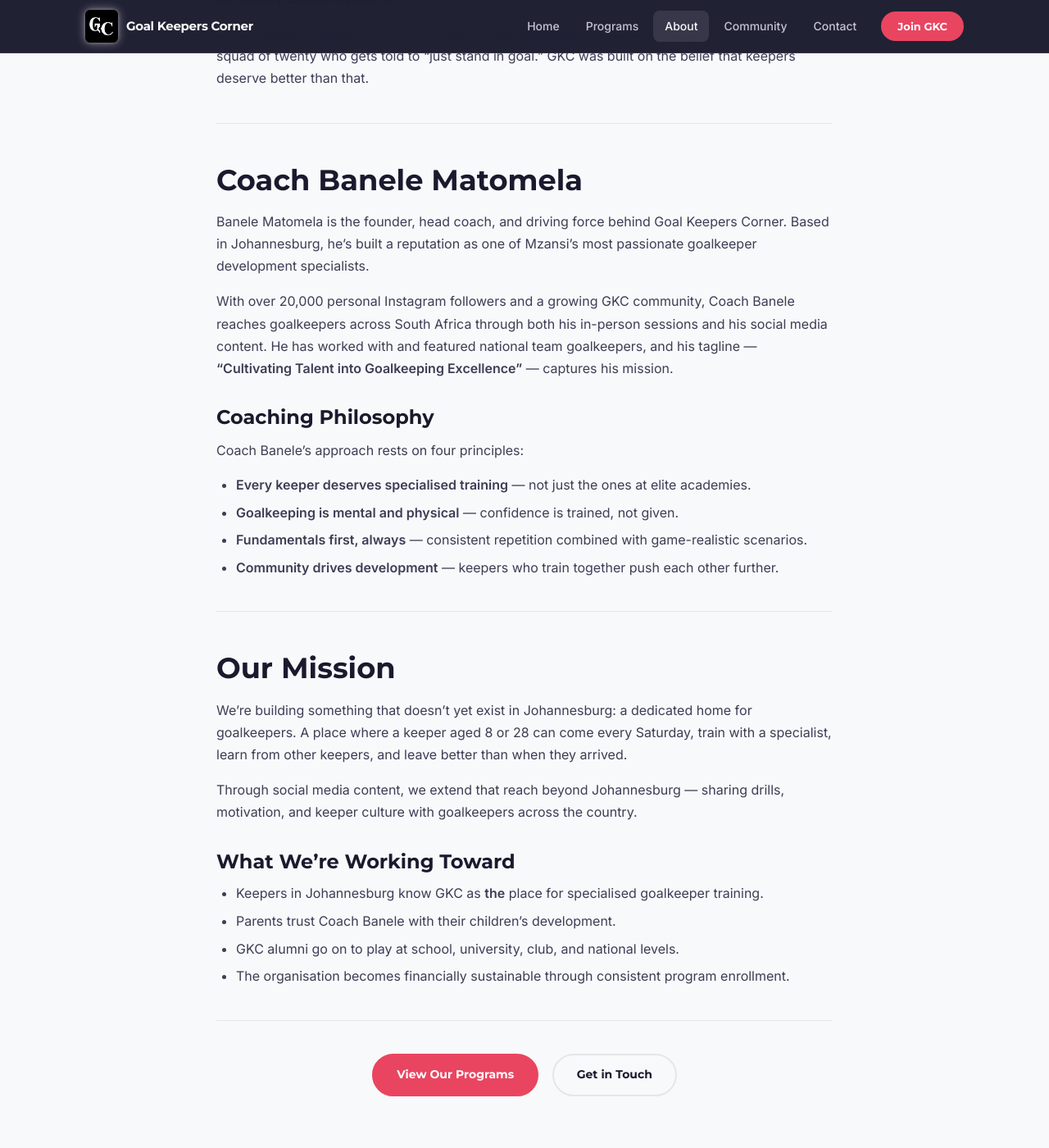
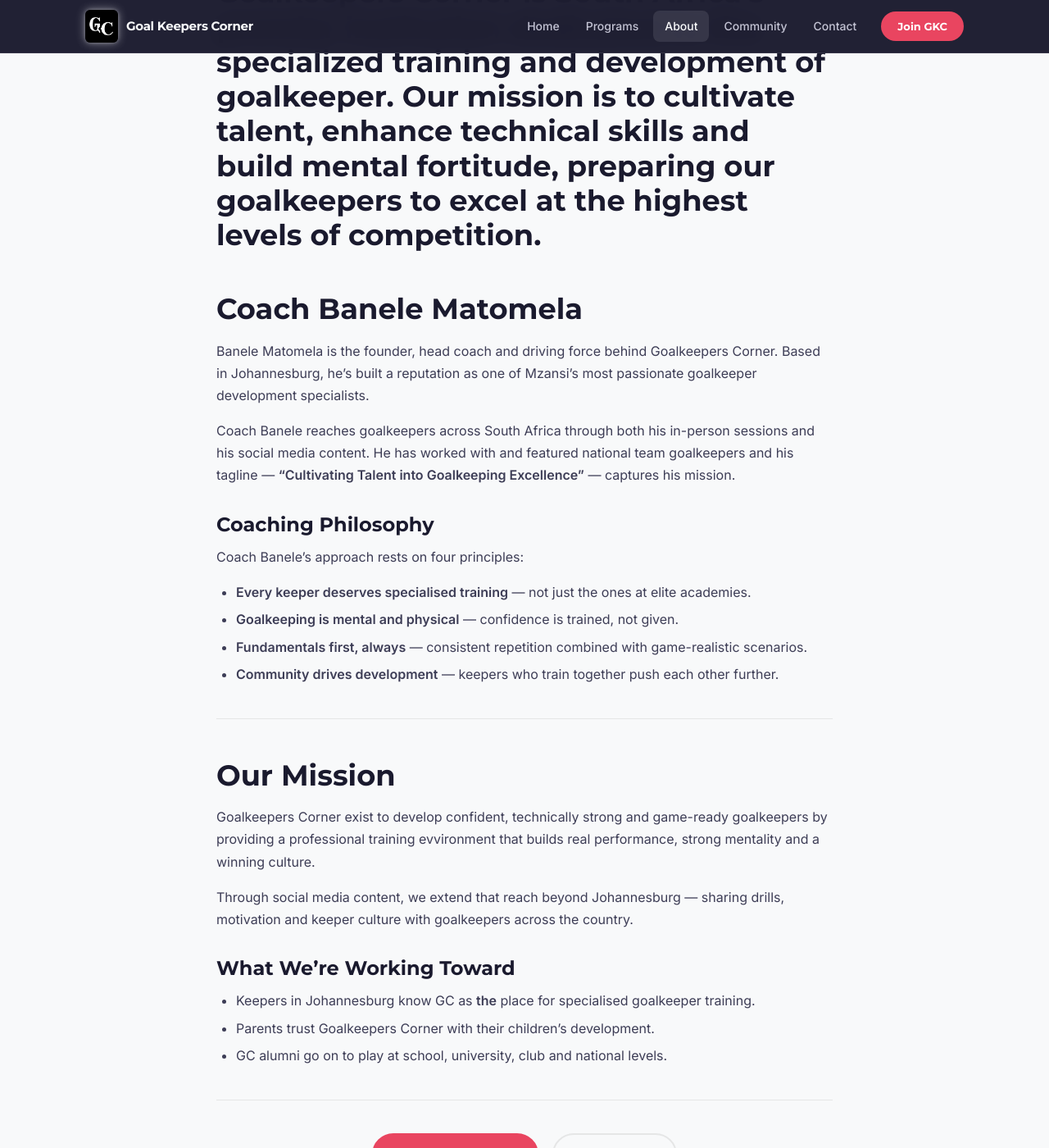
Before and after one commit to matomeladavid27-max/gkc-website, a Jekyll site: the page built from about/index.md, in a window 1280 px wide and 1400 px high, scrolled down 252 px. Shown: the whole window at 82% size. Built offline with Jekyll 4.4.1, drawn with Linux system fonts in a browser that asks for light colours; some of the changed text lies outside the part shown.

Commit message:
Update index.md

```diff
--- a/about/index.md
+++ b/about/index.md
@@ -8,19 +8,17 @@ last_synced: 2026-04-04
 <div class="page-container">
 <div class="page-content">
 
-# About Goal Keepers Corner
+# About Goalkeepers Corner
 
-Goal Keepers Corner exists to elevate the standard of goalkeeping in South Africa. We provide specialised coaching, community, and content that transforms aspiring keepers into confident, technically excellent players.
 
-Most football academies and school teams treat goalkeepers as an afterthought — one person in a squad of twenty who gets told to "just stand in goal." GKC was built on the belief that keepers deserve better than that.
-
+Goalkeepers Corner is South Africa's premier institution dedicated to the specialized training and development of goalkeeper. Our mission is to cultivate talent, enhance technical skills and build mental fortitude, preparing our goalkeepers to excel at the highest levels of competition.
 ---
 
 ## Coach Banele Matomela
 
-Banele Matomela is the founder, head coach, and driving force behind Goal Keepers Corner. Based in Johannesburg, he's built a reputation as one of Mzansi's most passionate goalkeeper development specialists.
+Banele Matomela is the founder, head coach and driving force behind Goalkeepers Corner. Based in Johannesburg, he's built a reputation as one of Mzansi's most passionate goalkeeper development specialists.
 
-With over 20,000 personal Instagram followers and a growing GKC community, Coach Banele reaches goalkeepers across South Africa through both his in-person sessions and his social media content. He has worked with and featured national team goalkeepers, and his tagline — **"Cultivating Talent into Goalkeeping Excellence"** — captures his mission.
+ Coach Banele reaches goalkeepers across South Africa through both his in-person sessions and his social media content. He has worked with and featured national team goalkeepers and his tagline — **"Cultivating Talent into Goalkeeping Excellence"** — captures his mission.
 
 ### Coaching Philosophy
 
@@ -35,16 +33,16 @@ Coach Banele's approach rests on four principles:
 
 ## Our Mission
 
-We're building something that doesn't yet exist in Johannesburg: a dedicated home for goalkeepers. A place where a keeper aged 8 or 28 can come every Saturday, train with a specialist, learn from other keepers, and leave better than when they arrived.
+Goalkeepers Corner exist to develop confident, technically strong and game-ready goalkeepers by providing a professional training evvironment that builds real performance, strong mentality and a winning culture.
 
-Through social media content, we extend that reach beyond Johannesburg — sharing drills, motivation, and keeper culture with goalkeepers across the country.
+Through social media content, we extend that reach beyond Johannesburg — sharing drills, motivation and keeper culture with goalkeepers across the country.
 
 ### What We're Working Toward
 
-- Keepers in Johannesburg know GKC as **the** place for specialised goalkeeper training.
-- Parents trust Coach Banele with their children's development.
-- GKC alumni go on to play at school, university, club, and national levels.
-- The organisation becomes financially sustainable through consistent program enrollment.
+- Keepers in Johannesburg know GC as **the** place for specialised goalkeeper training.
+- Parents trust Goalkeepers Corner with their children's development.
+- GC alumni go on to play at school, university, club and national levels.
+
 
 ---
 
```
